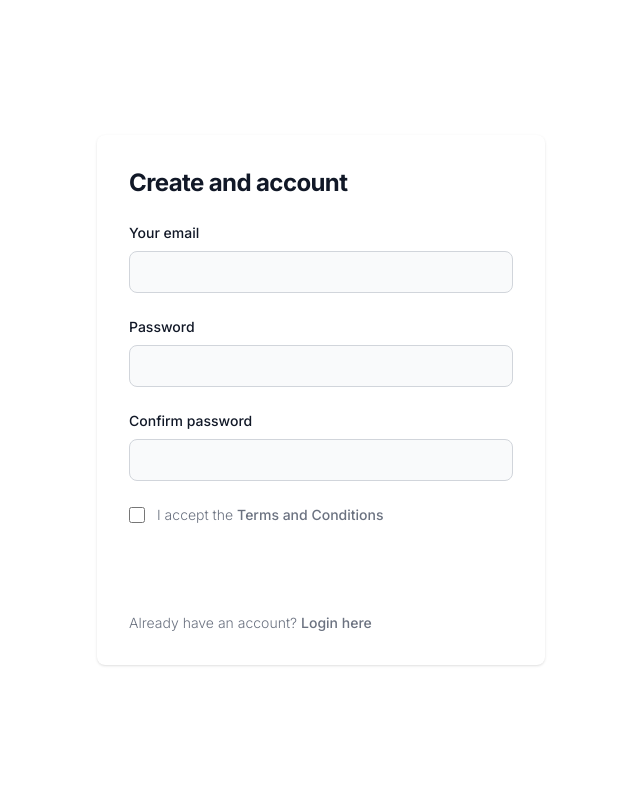
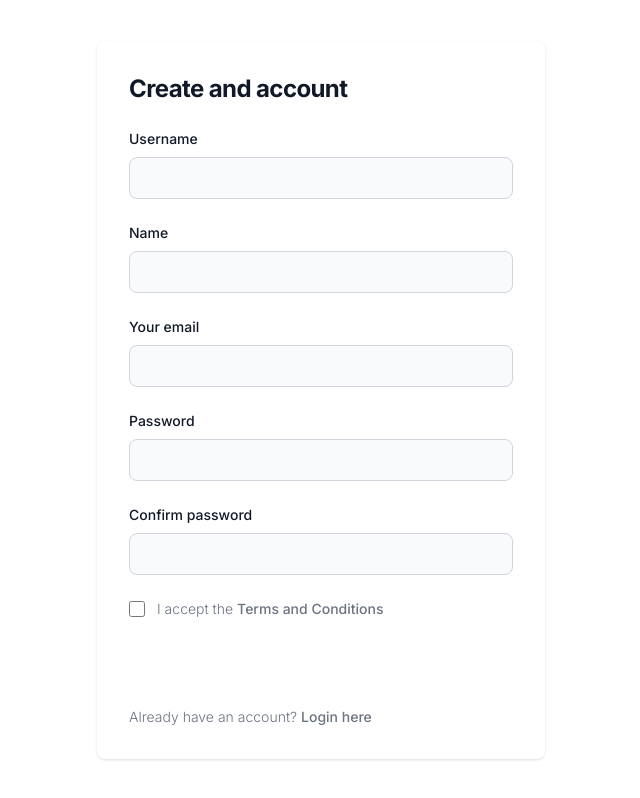
Before and after one commit to SupanutT/Tuang-Tang, a Next.js app in the folder frontend/: page /register in a window 1280 px wide. Shown: the whole page, without its empty margins (319-959 px from the left). Built offline with nearby package versions, Linux system fonts and the light colour scheme.

Commit message:
frontend : add reg from test-front-auth

```diff
--- a/frontend/src/app/page.tsx
+++ b/frontend/src/app/page.tsx
@@ -20,11 +20,8 @@ export default function Home() {
         body: JSON.stringify({ username, password }),
       });
       const data = await response.json();
-      // console.log('data', data)
+
       if (response.ok) {
-        // console.log('Login successful');
-        // console.log(data.accessToken)
-        document.cookie = `accessToken=${data.accessToken}`
         router.push('/mybill')
 
         // Handle successful login, e.g., redirect to another page
--- a/frontend/src/app/register/page.tsx
+++ b/frontend/src/app/register/page.tsx
@@ -1,5 +1,54 @@
+'use client'
+import React, { FormEvent } from 'react';
 
-export default function Register(){
+interface FormData {
+    email: string;
+    password: string;
+    confirmPassword: string;
+    username: string;
+    name: string;
+}
+
+
+const Register: React.FC = () => {
+    const handleRegistration = async (event: FormEvent<HTMLFormElement>) => {
+        console.log("a")
+        event.preventDefault();
+
+        const formData: FormData = {
+            email: (event.target as any).email.value,
+            password: (event.target as any).password.value,
+            confirmPassword: (event.target as any)['confirm-password'].value,
+            username: (event.target as any).username.value,
+            name: (event.target as any).name.value,
+        };
+
+        try {
+            const response = await fetch(`${process.env.NEXT_PUBLIC_BACKEND_API}/register`, {
+                method: 'POST',
+                credentials: 'include',
+                headers: {
+                    'Content-Type': 'application/json',
+                },
+                body: JSON.stringify({ ...formData }),
+            });
+            const data = await response.json();
+
+            if (response.ok) {
+                console.log('Register successfully')
+                //   router.push('/mybill')
+
+                // Handle successful login, e.g., redirect to another page
+            } else {
+                console.error('Login failed');
+                // Handle failed login, e.g., show an error message
+            }
+        } catch (error) {
+            console.error('Error during login:', error);
+            // Handle network errors or other issues
+        }
+    }
+
     return (
         <div className="flex flex-col items-center justify-center px-6 py-8 mx-auto md:h-screen lg:py-0">
 
@@ -8,7 +57,15 @@ export default function Register(){
                     <h1 className="text-xl font-bold leading-tight tracking-tight text-gray-900 md:text-2xl dark:text-white">
                         Create and account
                     </h1>
-                    <form className="space-y-4 md:space-y-6" action="#">
+                    <form className="space-y-4 md:space-y-6" onSubmit={handleRegistration}>
+                        <div>
+                            <label htmlFor="username" className="block mb-2 text-sm font-medium text-gray-900 dark:text-white">Username</label>
+                            <input type="text" name="username" id="username" className="bg-gray-50 border border-gray-300 text-gray-900 sm:text-sm rounded-lg focus:ring-primary-600 focus:border-primary-600 block w-full p-2.5 dark:bg-gray-700 dark:border-gray-600 dark:placeholder-gray-400 dark:text-white dark:focus:ring-blue-500 dark:focus:border-blue-500" required />
+                        </div>
+                        <div>
+                            <label htmlFor="name" className="block mb-2 text-sm font-medium text-gray-900 dark:text-white">Name</label>
+                            <input type="text" name="name" id="name" className="bg-gray-50 border border-gray-300 text-gray-900 sm:text-sm rounded-lg focus:ring-primary-600 focus:border-primary-600 block w-full p-2.5 dark:bg-gray-700 dark:border-gray-600 dark:placeholder-gray-400 dark:text-white dark:focus:ring-blue-500 dark:focus:border-blue-500" required />
+                        </div>
                         <div>
                             <label htmlFor="email" className="block mb-2 text-sm font-medium text-gray-900 dark:text-white">Your email</label>
                             <input type="email" name="email" id="email" className="bg-gray-50 border border-gray-300 text-gray-900 sm:text-sm rounded-lg focus:ring-primary-600 focus:border-primary-600 block w-full p-2.5 dark:bg-gray-700 dark:border-gray-600 dark:placeholder-gray-400 dark:text-white dark:focus:ring-blue-500 dark:focus:border-blue-500" required />
@@ -19,11 +76,11 @@ export default function Register(){
                         </div>
                         <div>
                             <label htmlFor="confirm-password" className="block mb-2 text-sm font-medium text-gray-900 dark:text-white">Confirm password</label>
-                            <input type="confirm-password" name="confirm-password" id="confirm-password" className="bg-gray-50 border border-gray-300 text-gray-900 sm:text-sm rounded-lg focus:ring-primary-600 focus:border-primary-600 block w-full p-2.5 dark:bg-gray-700 dark:border-gray-600 dark:placeholder-gray-400 dark:text-white dark:focus:ring-blue-500 dark:focus:border-blue-500" required/>
+                            <input type="confirm-password" name="confirm-password" id="confirm-password" className="bg-gray-50 border border-gray-300 text-gray-900 sm:text-sm rounded-lg focus:ring-primary-600 focus:border-primary-600 block w-full p-2.5 dark:bg-gray-700 dark:border-gray-600 dark:placeholder-gray-400 dark:text-white dark:focus:ring-blue-500 dark:focus:border-blue-500" required />
                         </div>
                         <div className="flex items-start">
                             <div className="flex items-center h-5">
-                                <input id="terms" aria-describedby="terms" type="checkbox" className="w-4 h-4 border border-gray-300 rounded bg-gray-50 focus:ring-3 focus:ring-primary-300 dark:bg-gray-700 dark:border-gray-600 dark:focus:ring-primary-600 dark:ring-offset-gray-800" required/>
+                                <input id="terms" aria-describedby="terms" type="checkbox" className="w-4 h-4 border border-gray-300 rounded bg-gray-50 focus:ring-3 focus:ring-primary-300 dark:bg-gray-700 dark:border-gray-600 dark:focus:ring-primary-600 dark:ring-offset-gray-800" required />
                             </div>
                             <div className="ml-3 text-sm">
                                 <label htmlFor="terms" className="font-light text-gray-500 dark:text-gray-300">I accept the <a className="font-medium text-primary-600 hover:underline dark:text-primary-500" href="#">Terms and Conditions   </a></label>
@@ -40,3 +97,4 @@ export default function Register(){
         </div>
     );
 }
+export default Register;
```
